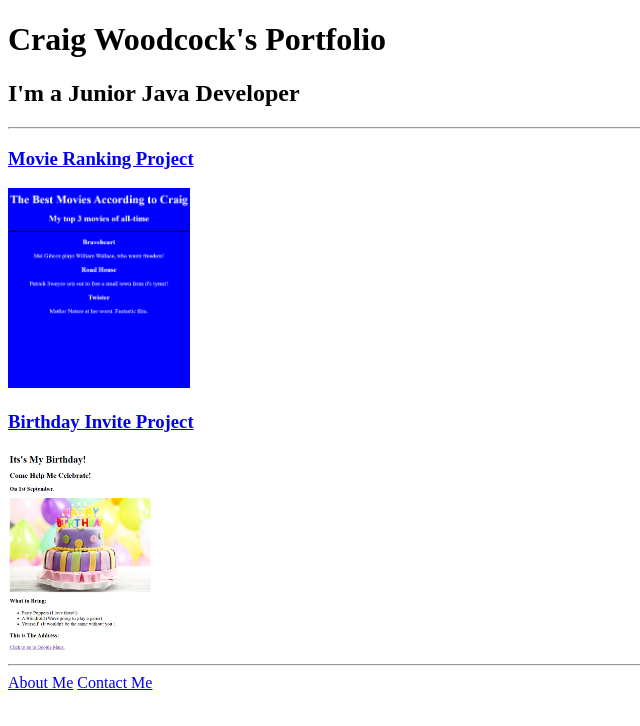
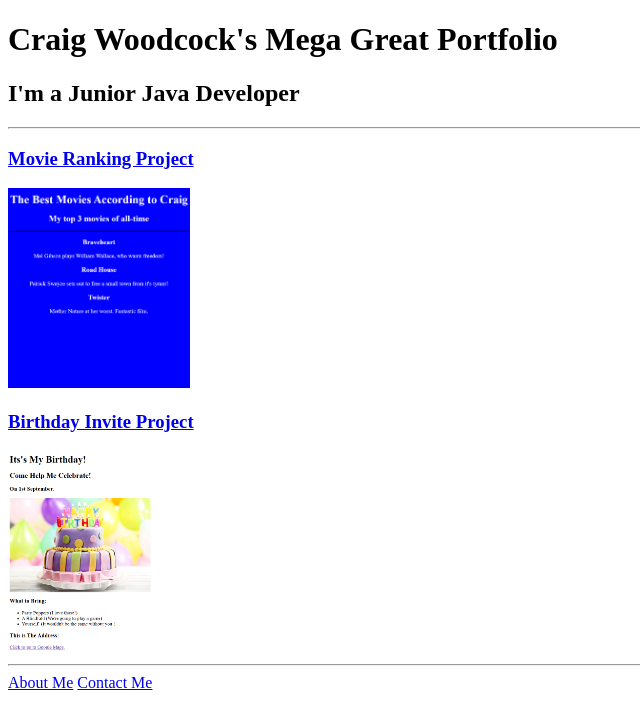
Before and after one commit to CraigWoodcock/html-portfolio, a plain HTML site: page index.html in a window 1280 px wide. Shown: the whole page, without its empty margins (0-640 px from the left). Drawn offline with Linux system fonts and the light colour scheme.

Commit message:
changing h1

```diff
--- a/index.html
+++ b/index.html
@@ -22,7 +22,7 @@ https://developer.mozilla.org/en-US/docs/Web/HTML/Element/img#attr-height -->
     <title>Craig's Portfolio</title>
 </head>
 <body>
-    <h1>Craig Woodcock's Portfolio</h1>
+    <h1>Craig Woodcock's Mega Great Portfolio</h1>
     <h2>I'm a Junior Java Developer</h2>
     <hr>
     <h3><a href="./public/MovieRankingProject.html">Movie Ranking Project</a></h3>
```
